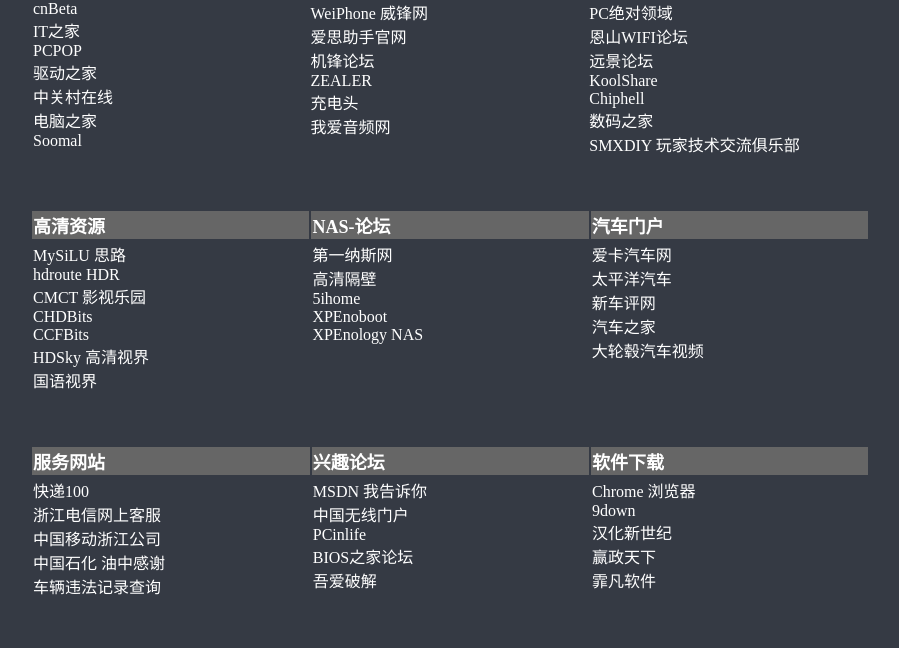
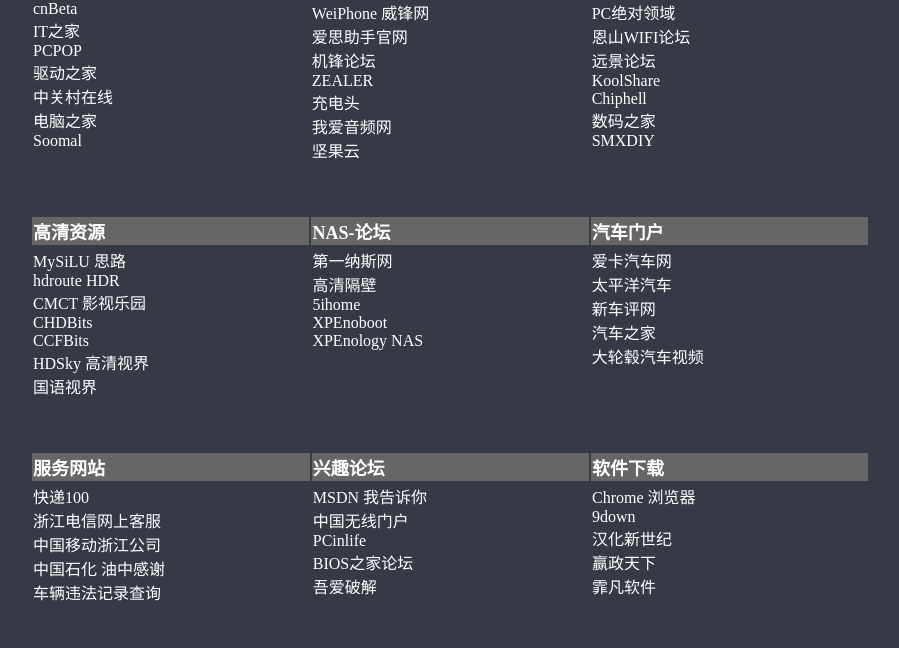
Before and after one commit to zhuyming/zhuyming.github.com, a plain HTML site: page web.html in a window 1280 px wide. Shown: the part 139-787 px from the top of the page, without its empty margins (190-1089 px from the left). Drawn offline with Linux system fonts and the light colour scheme.

Commit message:
Update web.html

```diff
--- a/web.html
+++ b/web.html
@@ -76,6 +76,7 @@
       <DT><A HREF="http://www.zealer.com/">ZEALER</A>
       <DT><A HREF="http://www.chongdiantou.com/">充电头</A>
       <DT><A HREF="http://www.52audio.com/">我爱音频网</A>
+      <DT><A HREF="https://www.jianguoyun.com/">坚果云</A>
 
 
     </td>
@@ -87,7 +88,7 @@
       <DT><A HREF="http://koolshare.cn/forum.php">KoolShare</A>
       <DT><A HREF="https://www.chiphell.com/">Chiphell</A>
       <DT><A HREF="https://www.mydigit.cn/forum.php?fromuid=115498">数码之家</A>
-      <DT><A HREF="http://www.smxdiy.com/?fromuid=83">SMXDIY 玩家技术交流俱乐部</A>
+      <DT><A HREF="http://www.smxdiy.com/?fromuid=83">SMXDIY</A>
 
     </td>
   </tr>
```
